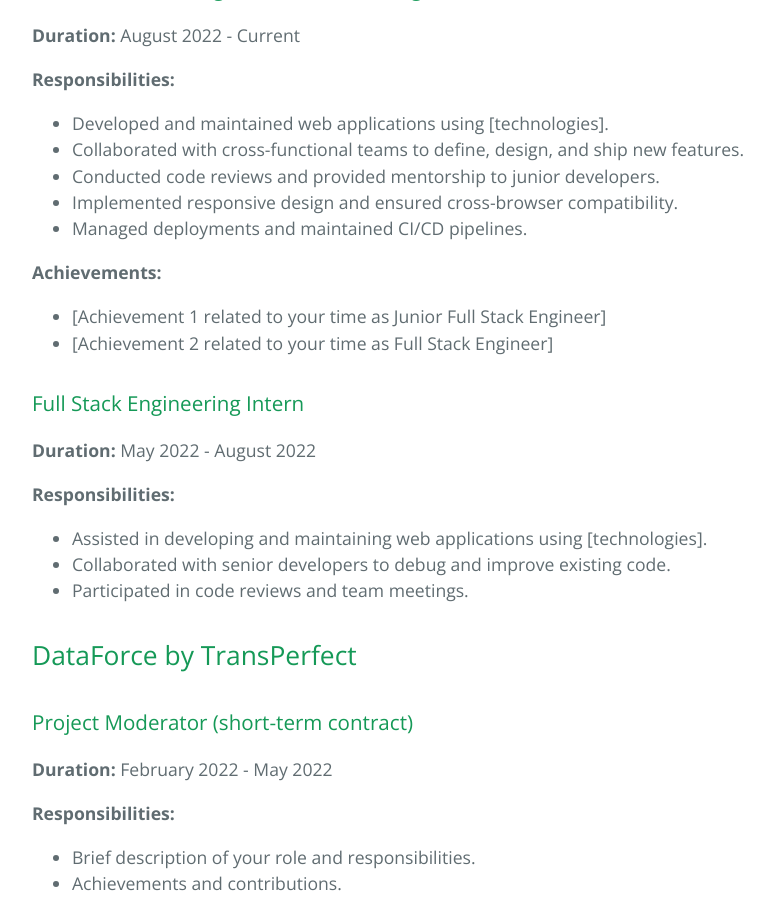
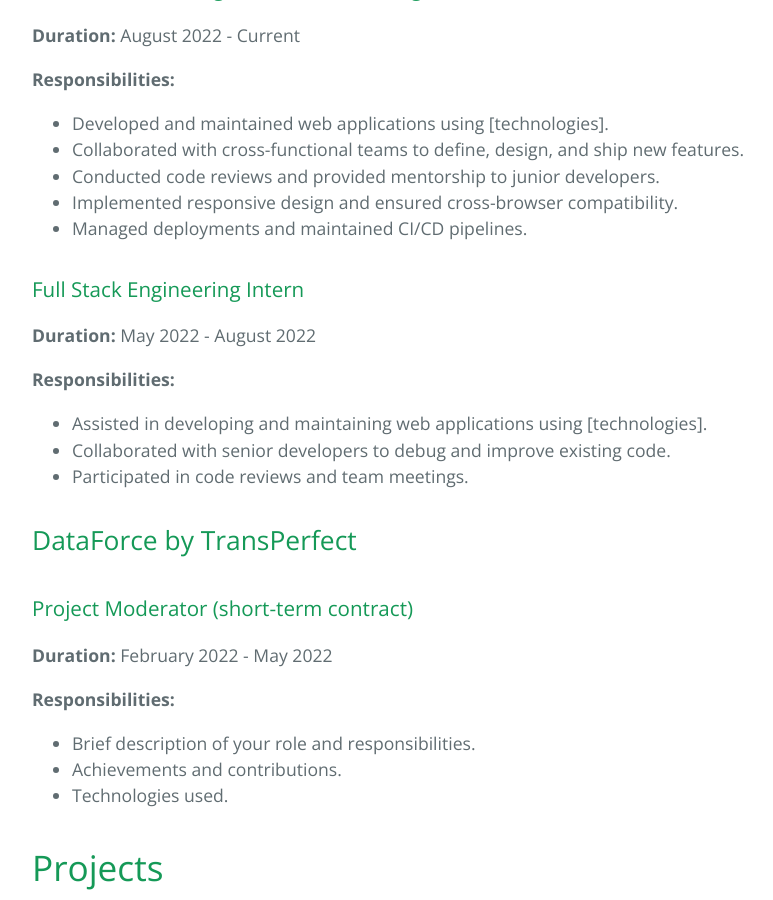
Before and after one commit to amackay42/amackay42.github.io, a Jekyll site: the page built from index.md, in a window 1280 px wide and 900 px high, scrolled down 1351 px. Shown: the whole window, without its empty margins (192-965 px from the left). Built offline with Jekyll 4.4.1, drawn with Linux system fonts in a browser that asks for light colours.

Commit message:
comment out achievements

```diff
--- a/index.md
+++ b/index.md
@@ -55,10 +55,10 @@
 - Implemented responsive design and ensured cross-browser compatibility.
 - Managed deployments and maintained CI/CD pipelines.
 
-**Achievements:**
+<!-- **Achievements:** -->
 
-- [Achievement 1 related to your time as Junior Full Stack Engineer]
-- [Achievement 2 related to your time as Full Stack Engineer]
+<!-- - [Achievement 1 related to your time as Junior Full Stack Engineer] -->
+<!-- - [Achievement 2 related to your time as Full Stack Engineer] -->
 
 ### Full Stack Engineering Intern
 
```
